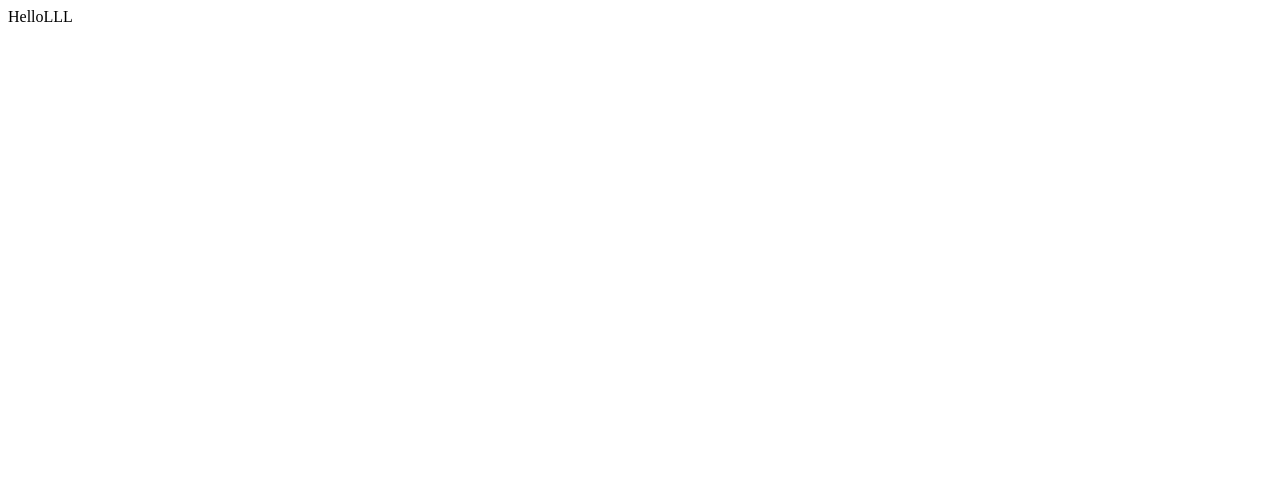
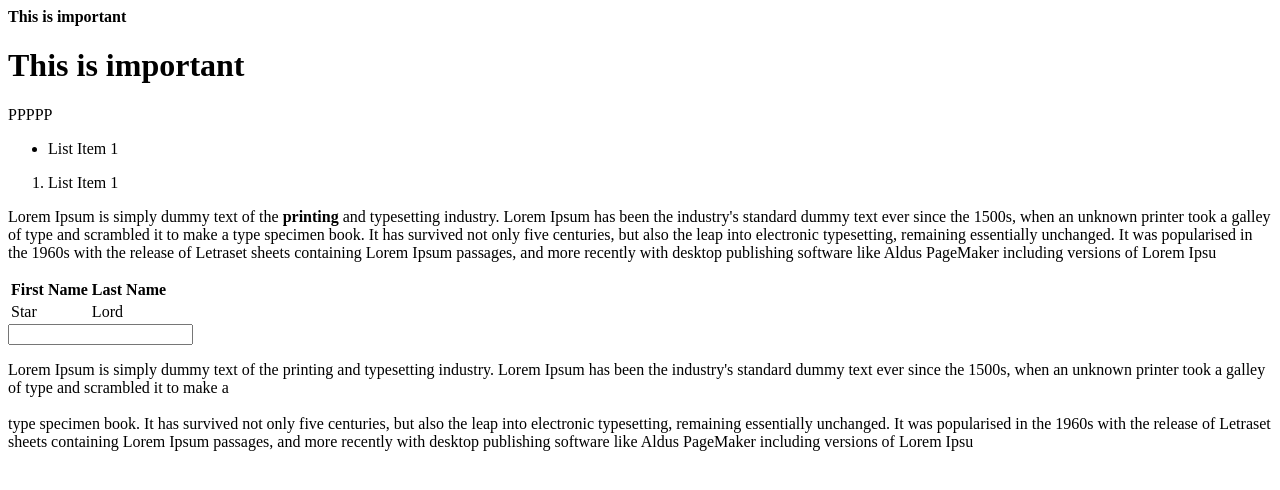
Before and after one commit to ggagosh/ideal-giggle, a plain HTML site: page index.html in a window 1280 px wide. Drawn offline with Linux system fonts and the light colour scheme.

Commit message:
New HTML tags

```diff
--- a/index.html
+++ b/index.html
@@ -1 +1,52 @@
-HelloLLL
+<html>
+<head>
+    <title>CST 2021</title>
+</head>
+<body>
+<h4>This is important</h4>
+
+<h1>This is important</h1>
+<p>PPPPP</p>
+<ul>
+    <li>List Item 1</li>
+</ul>
+<ol>
+    <li>List Item 1</li>
+</ol>
+
+<p>Lorem Ipsum is simply dummy text of the <strong>printing</strong> and typesetting industry. Lorem Ipsum has been the
+    industry's
+    standard dummy text ever since the 1500s, when an unknown printer took a galley of type and scrambled it to make a
+    type specimen book. It has survived not only five centuries, but also the leap into electronic typesetting,
+    remaining essentially unchanged. It was popularised in the 1960s with the release of Letraset sheets containing
+    Lorem Ipsum passages, and more recently with desktop publishing software like Aldus PageMaker including versions of
+    Lorem Ipsu</p>
+<table>
+    <thead>
+    <th>First Name</th>
+    <th>Last Name</th>
+    </thead>
+    <tbody>
+    <tr>
+        <td>Star</td>
+        <td>Lord</td>
+    </tr>
+    </tbody>
+</table>
+
+<form method="POST" action="index.html">
+    <input type="text" name="first_name">
+</form>
+
+
+Lorem Ipsum is simply dummy text of the printing and typesetting industry. Lorem Ipsum has been the industry's
+standard dummy text ever since the 1500s, when an unknown printer took a galley of type and scrambled it to make a
+<br/>
+<br/>
+type specimen book. It has survived not only five centuries, but also the leap into electronic typesetting,
+remaining essentially unchanged. It was popularised in the 1960s with the release of Letraset sheets containing
+Lorem Ipsum passages, and more recently with desktop publishing software like Aldus PageMaker including versions of
+Lorem Ipsu
+
+</body>
+</html>
```
